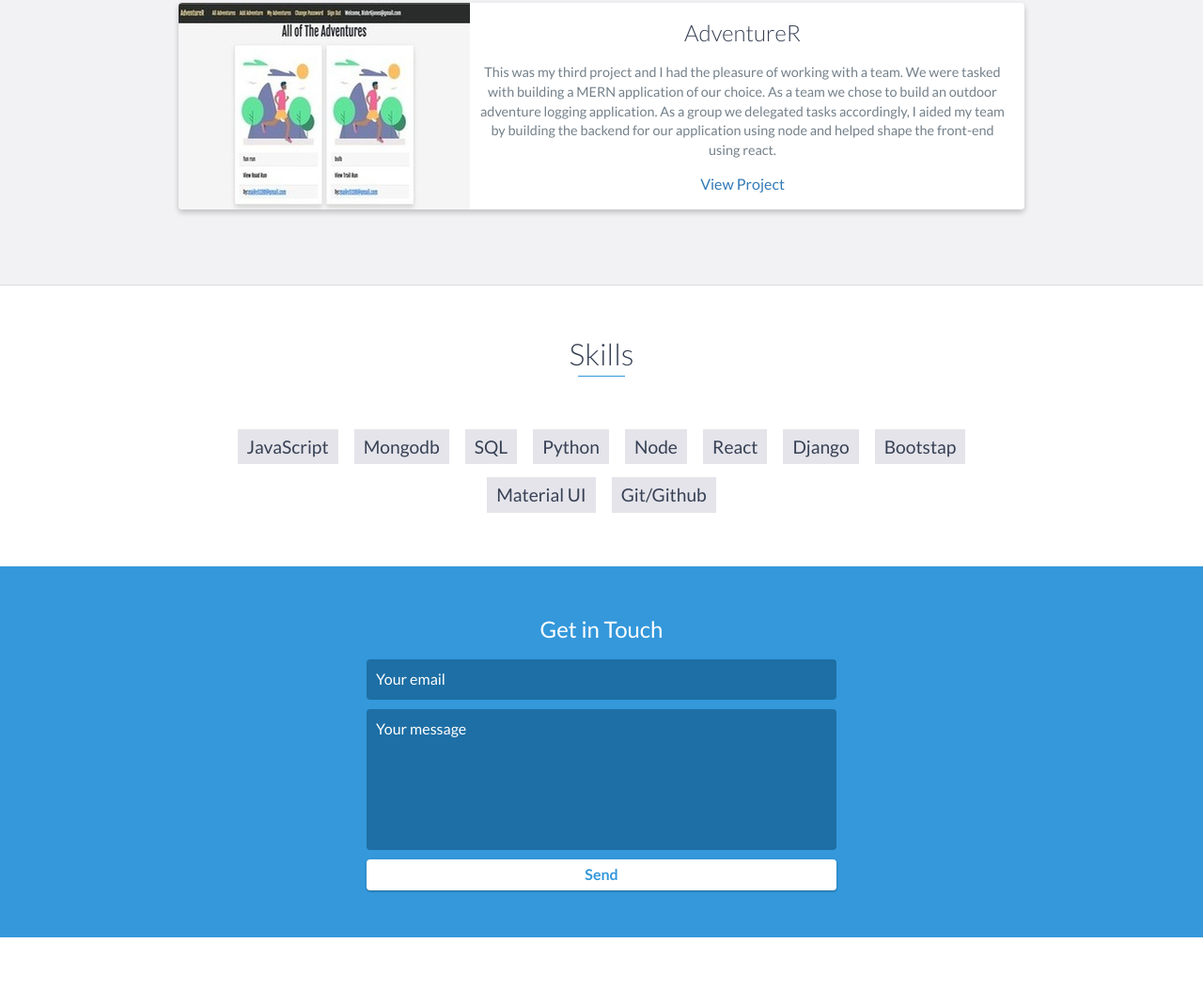
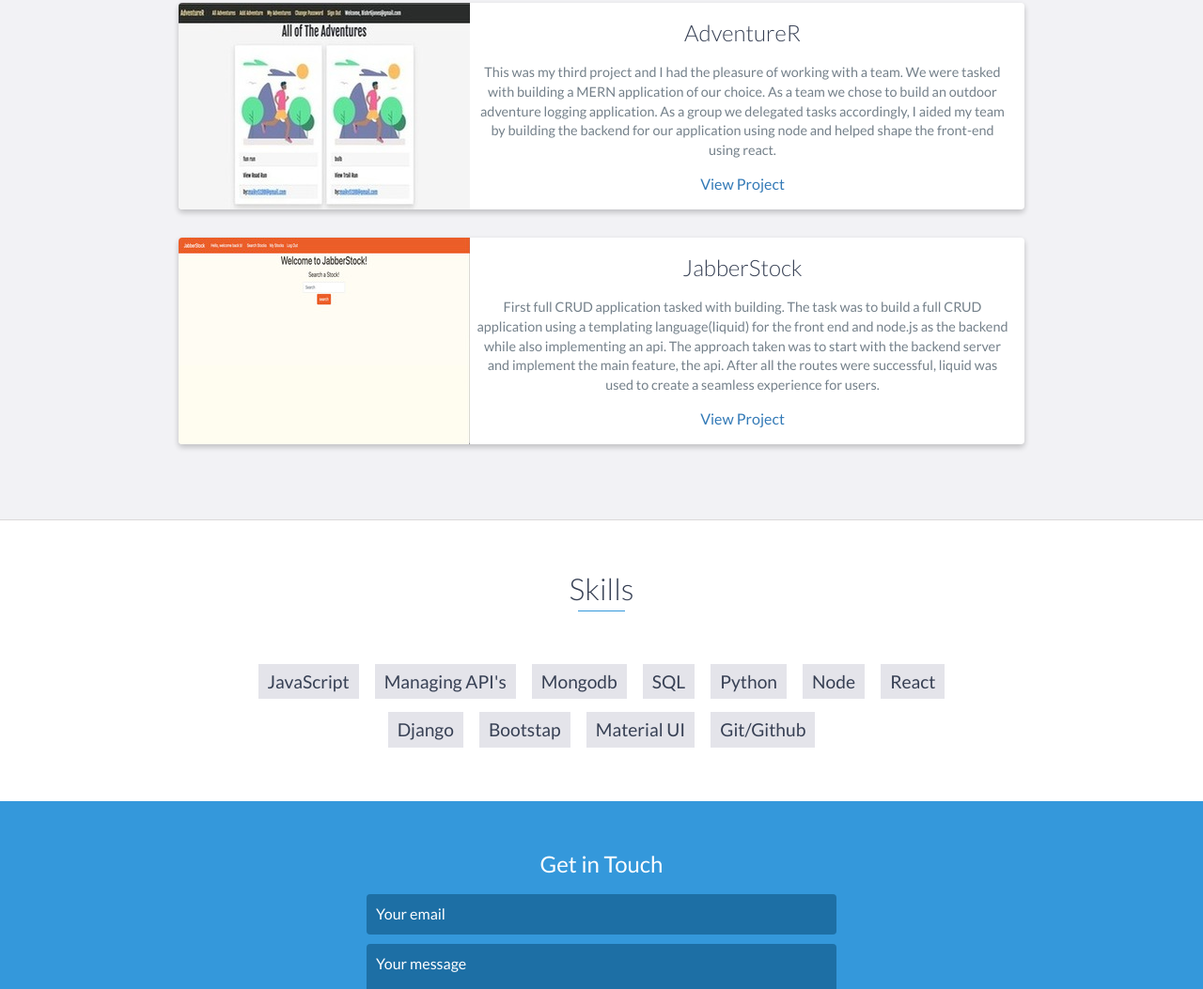
Before and after one commit to BishrJones/bishr.portfolio.io, a website: page index.html in a window 1280 px wide. Shown: the part 2377-3430 px from the top of the page at 94% size. Drawn offline with nearby package versions, Linux system fonts and the light colour scheme.

Commit message:
jabberstock added to the projects list

```diff
--- a/index.html
+++ b/index.html
@@ -179,6 +179,21 @@
                     <!-- End .project-info -->
                 </div>
                 <!-- End .project -->
+                <div class="project shadow-large">
+                    <div class="project-image">
+                        <img src="images/jabberstock.jpg" />
+                    </div>
+                    <!-- End .project-image -->
+                    <div class="project-info">
+                        <h3>JabberStock</h3>
+                        <p>
+                            First full CRUD application tasked with building. The task was to build a full CRUD application using a templating language(liquid) for the front end and node.js as the backend while also implementing an api. The approach taken was to start with the backend server and implement the main feature, the api. After all the routes were successful, liquid was used to create a seamless experience for users.
+                        </p>
+                        <a href="https://jabberstock.herokuapp.com/">View Project</a>
+                    </div>
+                    <!-- End .project-info -->
+                </div>
+                <!-- End .project -->
 
             </div>
         </div>
@@ -189,6 +204,7 @@
         <h2 class="heading">Skills</h2>
         <ul>
             <li>JavaScript</li>
+            <li>Managing API's</li>
             <li>Mongodb</li>
             <li>SQL</li>
             <li>Python</li>
```
Also changed, not shown: images/jabberstock.jpg (added).
